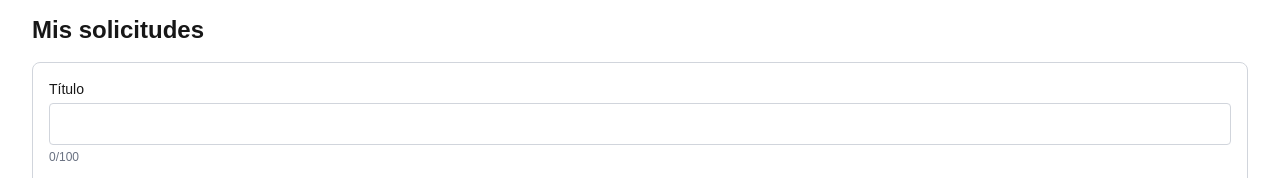
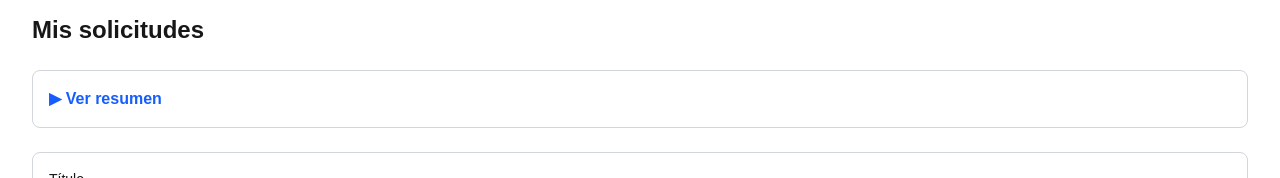
Before and after one commit to diegodani2030/App-Offero, a Next.js app in the folder app-offero/: page /practica/wilson/solicitudes in a window 1280 px wide. Shown: the part 191-369 px from the top of the page. Built offline with nearby package versions, Linux system fonts and the light colour scheme; no server answers.

Commit message:
practica(wilson): next 3
Co-Authored-By: Claude Opus 5.5 <noreply@anthropic.com>

```diff
--- /dev/null
+++ b/app-offero/src/app/practica/wilson/_components/Desplegable.js
@@ -0,0 +1,24 @@
+"use client";
+
+import { useState } from "react";
+
+// Next 3 (reto): componente de cliente que recibe children.
+// Lo que llega en children puede ser un componente de servidor: el servidor ya lo
+// dibujó y aquí solo se decide si se muestra o no.
+export default function Desplegable({ titulo, children }) {
+  const [abierto, setAbierto] = useState(false);
+
+  return (
+    <section className="rounded-lg border border-gray-300 p-4">
+      <button
+        type="button"
+        onClick={() => setAbierto(!abierto)}
+        aria-expanded={abierto}
+        className="font-semibold text-blue-600 hover:underline"
+      >
+        {abierto ? "▼" : "▶"} {titulo}
+      </button>
+      {abierto && <div className="mt-3">{children}</div>}
+    </section>
+  );
+}
--- /dev/null
+++ b/app-offero/src/app/practica/wilson/_components/ResumenServidor.js
@@ -0,0 +1,18 @@
+import { solicitudes } from "../datos";
+
+// Next 3 (reto): componente de SERVIDOR (sin "use client") que se mete dentro de
+// Desplegable (de cliente) usando children. Calcula el resumen en el servidor:
+// al navegador solo llega el HTML ya hecho, no este código.
+export default function ResumenServidor() {
+  const abiertas = solicitudes.filter((s) => s.estado === "open").length;
+  const sinCotizaciones = solicitudes.filter((s) => s.cotizaciones === 0).length;
+
+  return (
+    <ul className="list-disc pl-5 text-sm">
+      <li>Total: {solicitudes.length}</li>
+      <li>Abiertas: {abiertas}</li>
+      <li>Sin cotizaciones: {sinCotizaciones}</li>
+      <li className="text-gray-500">Calculado en el servidor el {new Date().toLocaleString("es-CO")}</li>
+    </ul>
+  );
+}
--- a/app-offero/src/app/practica/wilson/_components/useBorrador.js
+++ b/app-offero/src/app/practica/wilson/_components/useBorrador.js
@@ -1,5 +1,5 @@
-"use client";
-
+// Next 3: un hook no necesita "use client": esa marca va en los componentes que
+// hacen de frontera. Este hook solo lo usa FormularioSolicitud, que ya es de cliente.
 import { useEffect, useState } from "react";
 
 // Guarda y recupera un borrador en localStorage. Devuelve [datos, setDatos] como useState.
--- a/app-offero/src/app/practica/wilson/solicitudes/page.js
+++ b/app-offero/src/app/practica/wilson/solicitudes/page.js
@@ -1,17 +1,22 @@
+import Desplegable from "../_components/Desplegable";
 import GestorSolicitudes from "../_components/GestorSolicitudes";
+import ResumenServidor from "../_components/ResumenServidor";
 import { solicitudes } from "../datos";
 
 export const metadata = {
   title: "Mis solicitudes · Práctica",
 };
 
+// Next 3: esta página es de SERVIDOR (sin "use client").
+// Los datos bajan al cliente por props (iniciales); solo lo interactivo es de cliente.
 export default function PaginaSolicitudes() {
   return (
-    <main>
+    <main className="flex flex-col gap-6">
       <h1 className="text-2xl font-bold">Mis solicitudes</h1>
-      <div className="mt-4">
-        <GestorSolicitudes iniciales={solicitudes} />
-      </div>
+      <Desplegable titulo="Ver resumen">
+        <ResumenServidor />
+      </Desplegable>
+      <GestorSolicitudes iniciales={solicitudes} />
     </main>
   );
 }
```
